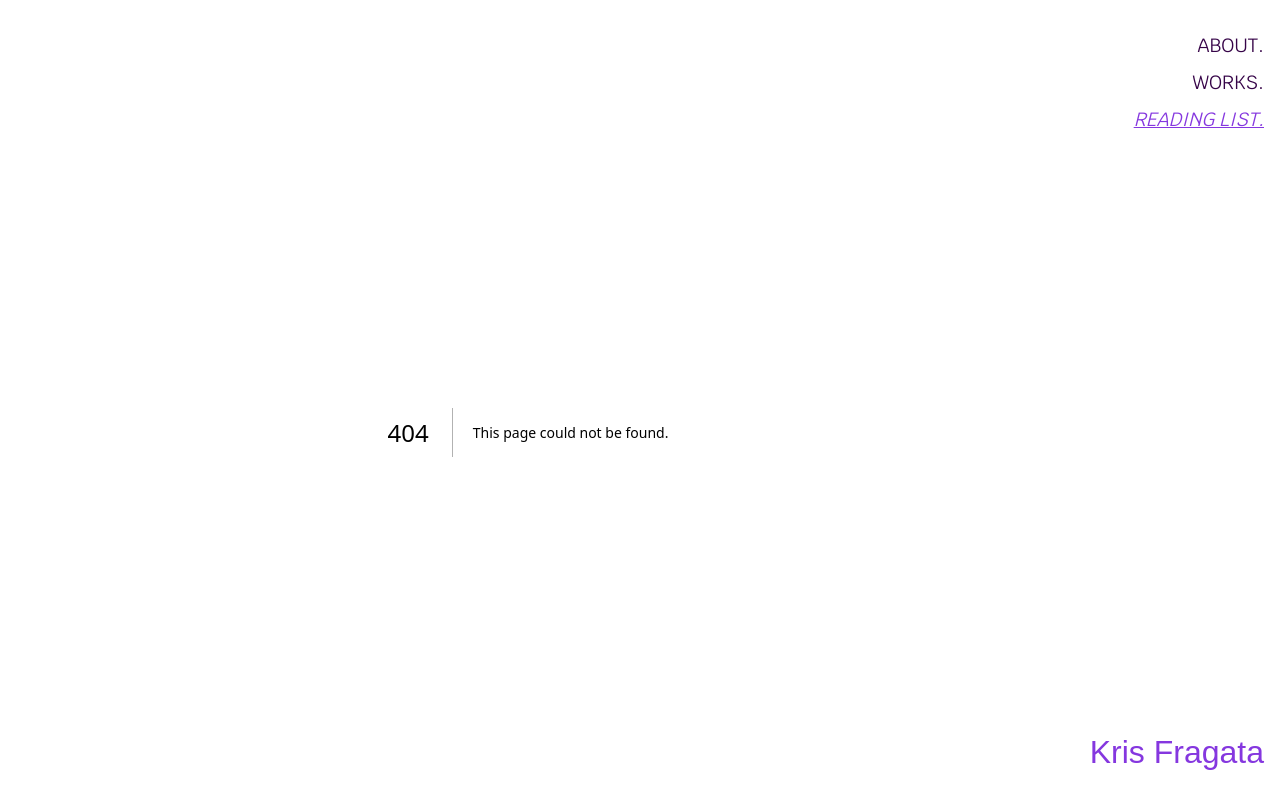
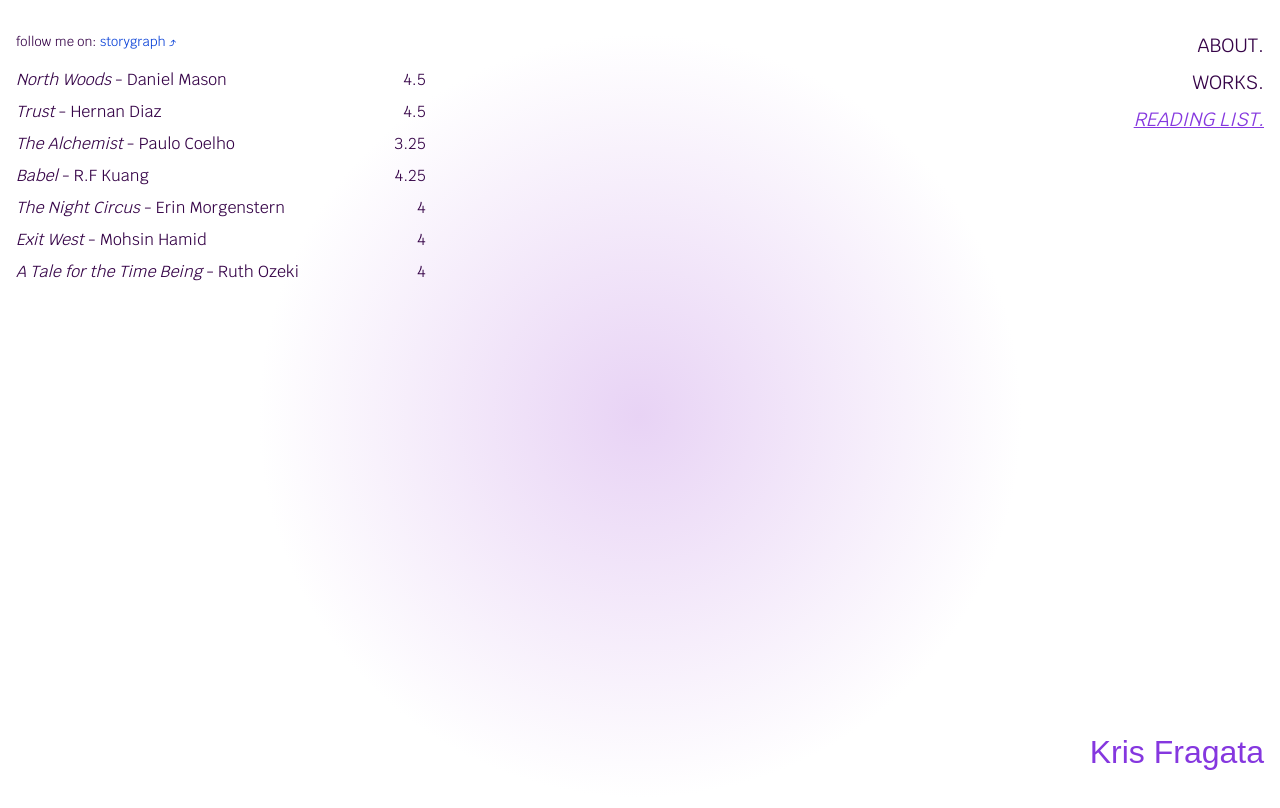
Before and after one commit to krisfragata/portfolio-2026-gd, a Next.js app: page /reading in a window 1280 px wide. Before the commit this address had no page. Shown: the top 808 px of the page. Built offline with nearby package versions, Linux system fonts and the light colour scheme; a web font is replaced by a local one.

Commit message:
feat(reading):add new reading page and reading_list

```diff
--- /dev/null
+++ b/src/app/reading/page.tsx
@@ -0,0 +1,33 @@
+import React from "react";
+import { Book, bookList } from "./reading_list";
+
+const ReadingList: React.FC = () => {
+    /**
+     * @description renders reading list
+     * @returns JSX component
+     */
+    const renderReadingList = () => {
+        return bookList.map((book:Book, index) => {
+            return (
+                <div className="book-item" key={index}>
+                    <p className="book-details"><span className="italics">{book.title}</span> - {book.author}</p>
+                    <p className="book-rating">{book.personalRating}</p>
+                </div>
+            )
+        })
+    }
+
+    return (
+        <div className="reading-list-container">
+            <div className="reading-list-links">
+                <p>follow me on: <span><a className="link" href="https://app.thestorygraph.com/books-read/krocskourage" target="_blank">storygraph ⤴</a></span></p>
+            </div>
+            <div className="book-container">
+                {renderReadingList()}
+            </div>
+        </div>
+    )
+
+}
+
+export default ReadingList;
--- /dev/null
+++ b/src/app/reading/reading_list.ts
@@ -0,0 +1,43 @@
+export interface Book {
+    title: string;
+    author: string;
+    personalRating: string;
+}
+
+export const bookList:Book[] = [
+    {
+        title: 'North Woods',
+        author: 'Daniel Mason',
+        personalRating: '4.5'
+    },
+    {
+        title: 'Trust',
+        author: 'Hernan Diaz',
+        personalRating: '4.5'
+    },
+    {
+        title: 'The Alchemist',
+        author: 'Paulo Coelho',
+        personalRating: '3.25'
+    },
+    {
+        title: 'Babel',
+        author: 'R.F Kuang',
+        personalRating: '4.25'
+    },
+    {
+        title: 'The Night Circus',
+        author: 'Erin Morgenstern',
+        personalRating: '4'
+    },
+    {
+        title: 'Exit West',
+        author: 'Mohsin Hamid',
+        personalRating: '4'
+    },
+    {
+        title: 'A Tale for the Time Being',
+        author: 'Ruth Ozeki',
+        personalRating: '4'
+    },
+]
```
